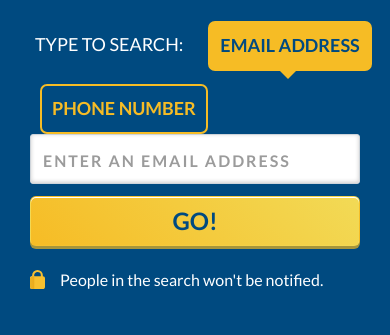
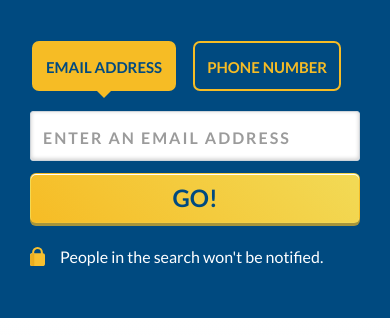
Before and after one commit to MadhuSrivastava/FE-Challenge-2021, a plain HTML site: page index.html in a window 390 px wide. Shown: the part 207-542 px from the top of the page. Drawn offline with nearby package versions, Linux system fonts and the light colour scheme.

Commit message:
Mobile View: Design UI Search Tabs Navigation, Type to search by email & phone

```diff
--- a/css/style.css
+++ b/css/style.css
@@ -138,6 +138,23 @@ section {
   h2 {
     font-size: 16px;
   }
+  .search-text{
+    display:none;
+  }
+  .nav-pills{
+    padding-bottom: 20px;
+    padding-top: 20px;
+  }
+  .nav-pills .nav-link {
+    padding: 12px;
+    margin-left: 17px;
+    border-radius: 7px;
+    height: 50px;
+    line-height: 25px;
+    font-size: 15px;
+}
+.nav-link.active:after{
+  top: 10px;
 }
 
 /* ************************************************************
```
